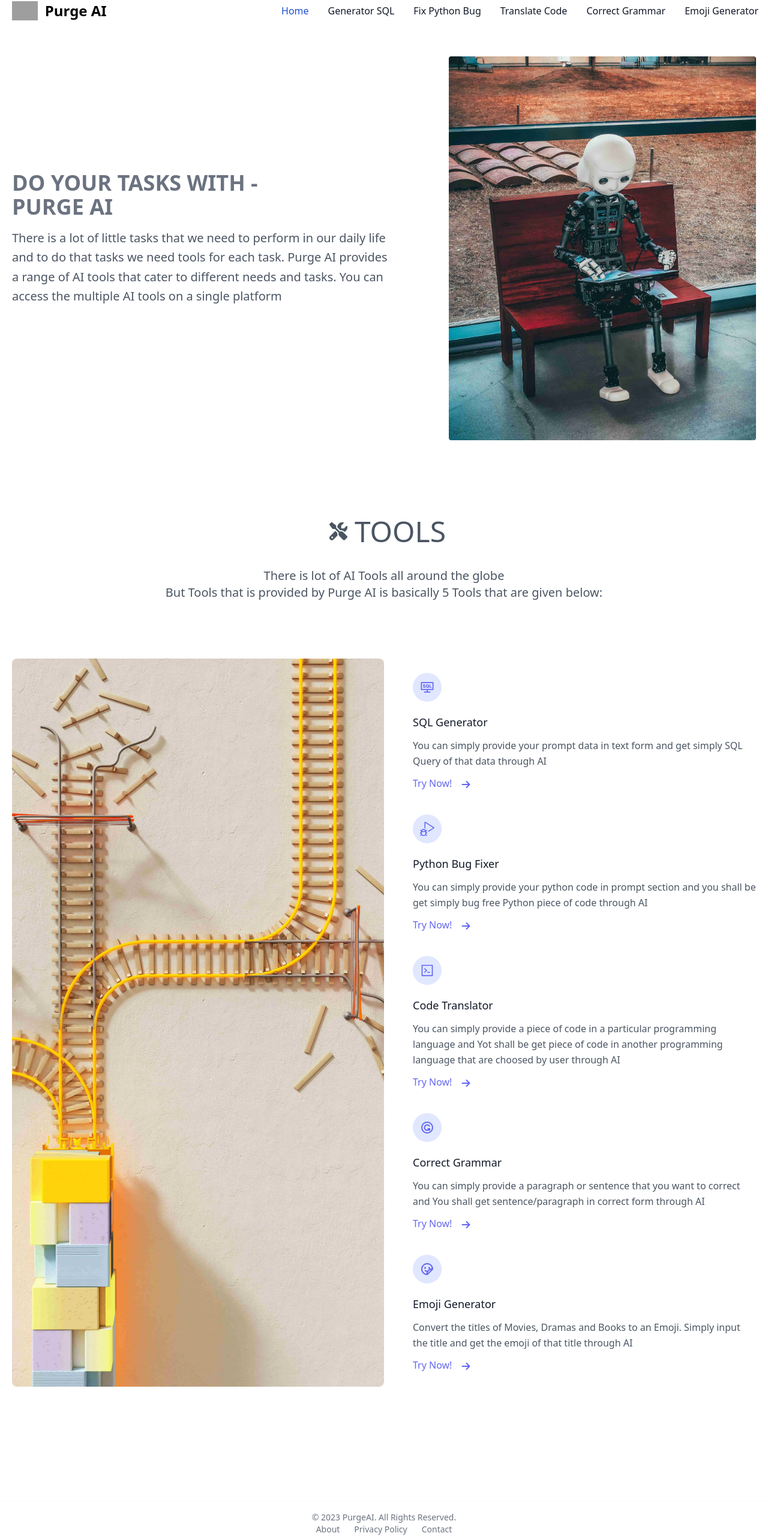
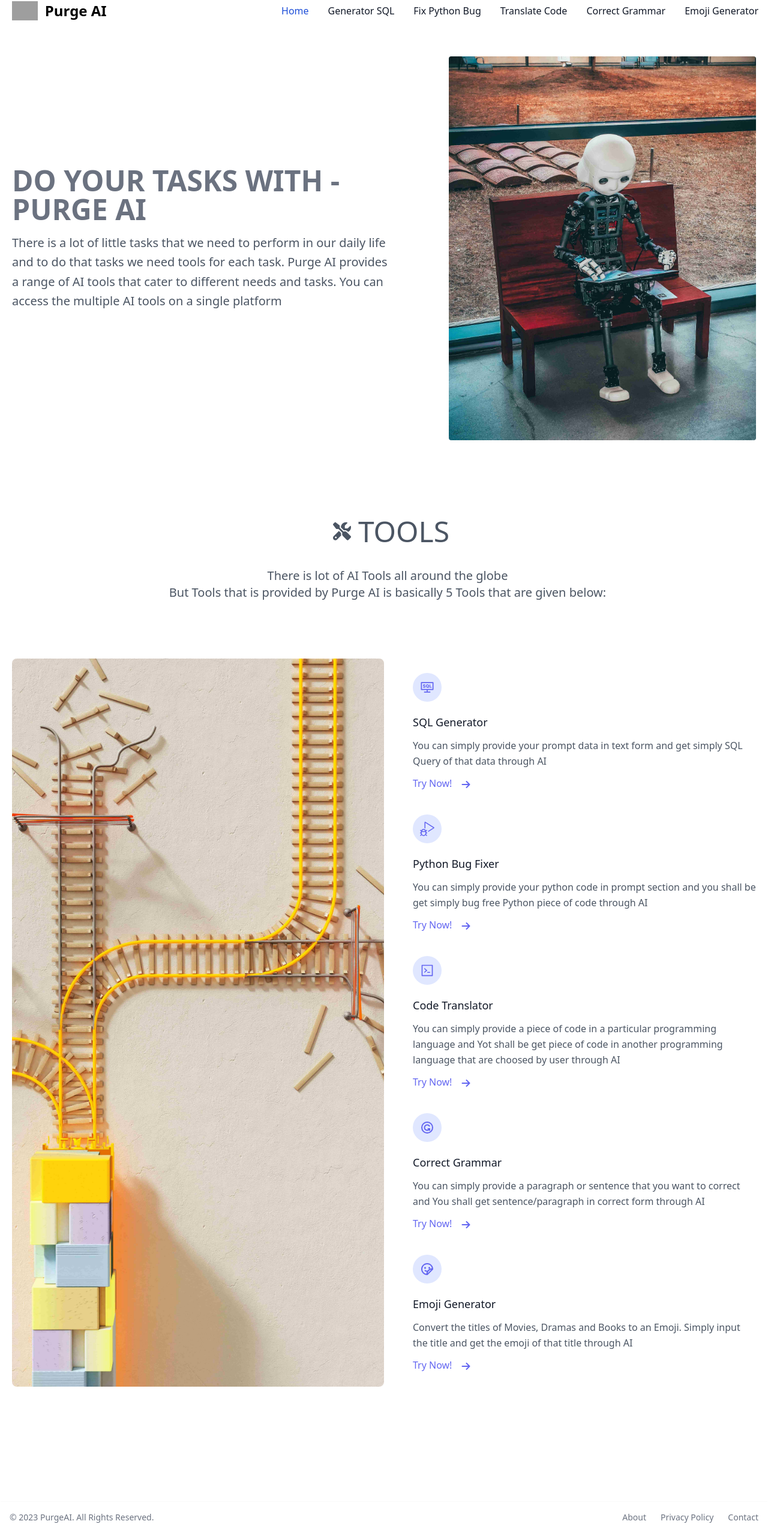
Before and after one commit to usmanahmedgoray/Purge_AI, a React (Vite) app: page / in a window 1280 px wide. Shown: the part 26-2592 px from the top of the page at 60% size. Built offline with nearby package versions, Linux system fonts and the light colour scheme; grey boxes are pictures that could not be loaded.

Commit message:
Fixes design isseues

```diff
--- a/src/Components/Footer.jsx
+++ b/src/Components/Footer.jsx
@@ -4,8 +4,8 @@ import { Link } from "react-router-dom";
 const Footer = () => {
   return (
     <>
-      <footer className="bg-white shadow  dark:bg-gray-800 w-[102.3vw] md:w-[100%]">
-        <div className="w-full mx-auto max-w-screen-xl p-4 flex items-center flex-col md:flex md:items-center md:justify-between">
+      <footer className="bg-white shadow dark:bg-gray-800 w-[102.3vw] md:w-[100%]">
+        <div className="w-full mx-auto max-w-screen-xl p-4 flex items-center flex-col md:flex-row md:justify-between">
           <span className="text-sm text-gray-500 sm:text-center dark:text-gray-400">
             © 2023{" "}
             <Link to ="/" className="hover:underline">
--- a/src/Pages/Home.jsx
+++ b/src/Pages/Home.jsx
@@ -24,6 +24,7 @@ const Home = () => {
   useEffect(() => {
     if (inView) {
       control.start("visible");
+      control.set({transition:{duration:0.1}})
     } else {
       control.start("hidden");
     }
@@ -34,7 +35,7 @@ const Home = () => {
       <section className="text-gray-600 body-font">
         <div className="container mx-auto flex px-5 py-8 md:flex-row flex-col items-center">
           <div className="lg:flex-grow md:w-1/2 lg:pr-24 md:pr-16 flex flex-col md:items-start md:text-left mb-16 md:mb-0 items-center text-center">
-            <h1 className="title-font sm:text-4xl text-5xl mb-4 font-bold text-gray-500">DO YOUR TASKS WITH -
+            <h1 className="title-font sm:text-5xl text-4xl mb-4 font-bold text-gray-500">DO YOUR TASKS WITH -
               <br className="hidden lg:inline-block" />PURGE AI
             </h1>
             <p className="mb-8 leading-relaxed text-xl">There is a lot of little tasks that we need to perform in our daily life and to do that tasks we need tools for each task. Purge AI provides a range of AI tools that cater to different needs and tasks. You can access the multiple AI tools on a single platform </p>
@@ -47,15 +48,17 @@ const Home = () => {
       </section>
 
       {/* Section 02 -> Introduction for the tools of AI provided by react app */}
-      <section className="text-gray-600 body-font my-24">
-        <motion.div ref={ref} variants={boxVariant} initial="hidden" animate={control} className="flex justify-center items-center">
+      <section className="text-gray-600 body-font my-24 flex items-center flex-col">
+        <div className="flex items-center flex-col w-1/2 relative right-[2rem] ml-3 md:left-0">
+        <motion.div ref={ref} variants={boxVariant} initial={{x:0,opacity:0}} animate={control} className="flex justify-center items-center w-[13rem]">
           <i className="fa-solid fa-screwdriver-wrench text-3xl mx-3"></i>
           <h1 className="text-5xl">TOOLS</h1>
         </motion.div>
-        <motion.div ref={ref} variants={boxVariant} initial="hidden" animate={control} className="flex justify-center items-center mt-9">
+        <motion.div ref={ref} variants={boxVariant} initial={{x:0,opacity:0}} animate={control} className="flex justify-center items-center mt-9 w-[13rem] md:w-[50rem]">
           <p className=" text-xl font-normal text-center">There is lot of AI Tools all around the globe
             <br className="hidden lg:inline-block" /> But Tools that is provided by Purge AI is basically 5 Tools that are given below: </p>
         </motion.div>
+        </div>
         <div className="container px-5 py-24 mx-auto flex flex-wrap">
           <div className="lg:w-1/2 w-full mb-10 lg:mb-0 rounded-lg overflow-hidden">
             <img alt="feature" className="object-cover object-center h-full w-full" src="/google-deepmind-rXy5Zlmw3qY-unsplash-min_11zon.jpg" />
@@ -69,9 +72,11 @@ const Home = () => {
               <div  className="flex-grow">
                 <h2 className="text-gray-900 text-lg title-font font-medium mb-3">SQL Generator</h2>
                 <p className="leading-relaxed text-base">You can simply provide your prompt data in text form and get simply SQL Query of that data through AI</p>
-                <Link to="/sql" className="mt-3 text-indigo-500 flex items-center hover:text-lg">Try Now!
-                  <i className="fa-solid fa-arrow-right mx-4 relative top-0.5 hover:mx-6 "></i>
+                <div className="flex justify-center lg:justify-start">
+                <Link to="/bugfixer" className="mt-3 text-indigo-500 flex items-center hover:text-lg">Try Now!
+                  <i className="fa-solid fa-arrow-right mx-4 relative top-0.5 hover:mx-6"></i>
                 </Link>
+                </div>
               </div>
             </div>
             {/* Add the basic introduction and provide link for Python Bug Fixer */}
@@ -82,9 +87,11 @@ const Home = () => {
               <div className="flex-grow">
                 <h2 className="text-gray-900 text-lg title-font font-medium mb-3">Python Bug Fixer</h2>
                 <p className="leading-relaxed text-base">You can simply provide your python code in prompt section and you shall be get simply bug free Python piece of code through AI</p>
+                <div className="flex justify-center lg:justify-start">
                 <Link to="/bugfixer" className="mt-3 text-indigo-500 flex items-center hover:text-lg">Try Now!
                   <i className="fa-solid fa-arrow-right mx-4 relative top-0.5 hover:mx-6"></i>
                 </Link>
+                </div>
               </div>
             </div>
             {/* Add the basic introduction and provide link for Code Translator */}
@@ -95,9 +102,11 @@ const Home = () => {
               <div className="flex-grow">
                 <h2 className="text-gray-900 text-lg title-font font-medium mb-3">Code Translator</h2>
                 <p className="leading-relaxed text-base">You can simply provide a piece of code in a particular programming language and Yot shall be get piece of code in another programming language that are choosed by user through AI</p>
-                <Link to="/translatecode" className="mt-3 text-indigo-500 flex items-center hover:text-lg">Try Now!
+                <div className="flex justify-center lg:justify-start">
+                <Link to="/bugfixer" className="mt-3 text-indigo-500 flex items-center hover:text-lg">Try Now!
                   <i className="fa-solid fa-arrow-right mx-4 relative top-0.5 hover:mx-6"></i>
                 </Link>
+                </div>
               </div>
             </div>
             {/* Add the basic introduction and provide link for Correct Grammar */}
@@ -108,9 +117,11 @@ const Home = () => {
               <div className="flex-grow">
                 <h2 className="text-gray-900 text-lg title-font font-medium mb-3">Correct Grammar</h2>
                 <p className="leading-relaxed text-base">You can simply provide a paragraph or sentence that you want to correct and You shall get sentence/paragraph in correct form through AI</p>
-                <Link to="/correctgrammar" className="mt-3 text-indigo-500 flex items-center hover:text-lg">Try Now!
+                <div className="flex justify-center lg:justify-start">
+                <Link to="/bugfixer" className="mt-3 text-indigo-500 flex items-center hover:text-lg">Try Now!
                   <i className="fa-solid fa-arrow-right mx-4 relative top-0.5 hover:mx-6"></i>
                 </Link>
+                </div>
               </div>
             </div>
             {/* Add the basic introduction and provide link for Emoji Generator */}
@@ -121,9 +132,11 @@ const Home = () => {
               <div className="flex-grow">
                 <h2 className="text-gray-900 text-lg title-font font-medium mb-3">Emoji Generator</h2>
                 <p className="leading-relaxed text-base">Convert the titles of Movies, Dramas and Books to an Emoji. Simply input the title and get the emoji of that title through AI</p>
-                <Link to="/emojigenerator" className="mt-3 text-indigo-500 flex items-center hover:text-lg">Try Now!
+                <div className="flex justify-center lg:justify-start">
+                <Link to="/bugfixer" className="mt-3 text-indigo-500 flex items-center hover:text-lg">Try Now!
                   <i className="fa-solid fa-arrow-right mx-4 relative top-0.5 hover:mx-6"></i>
                 </Link>
+                </div>
               </div>
             </div>
           </div>
```
